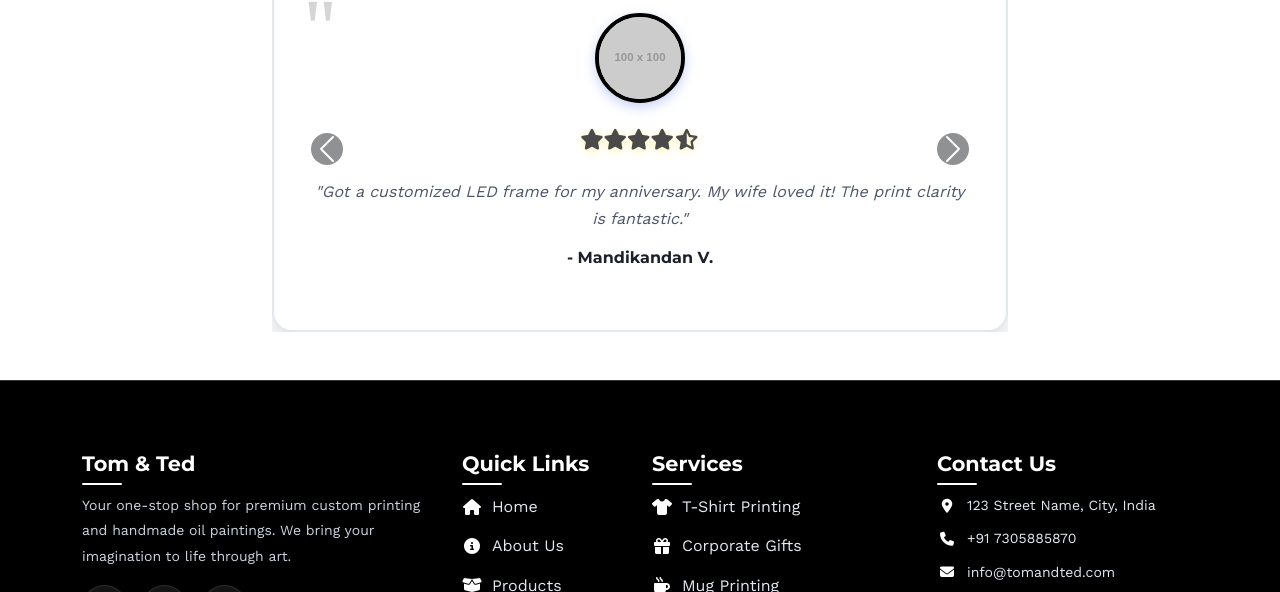
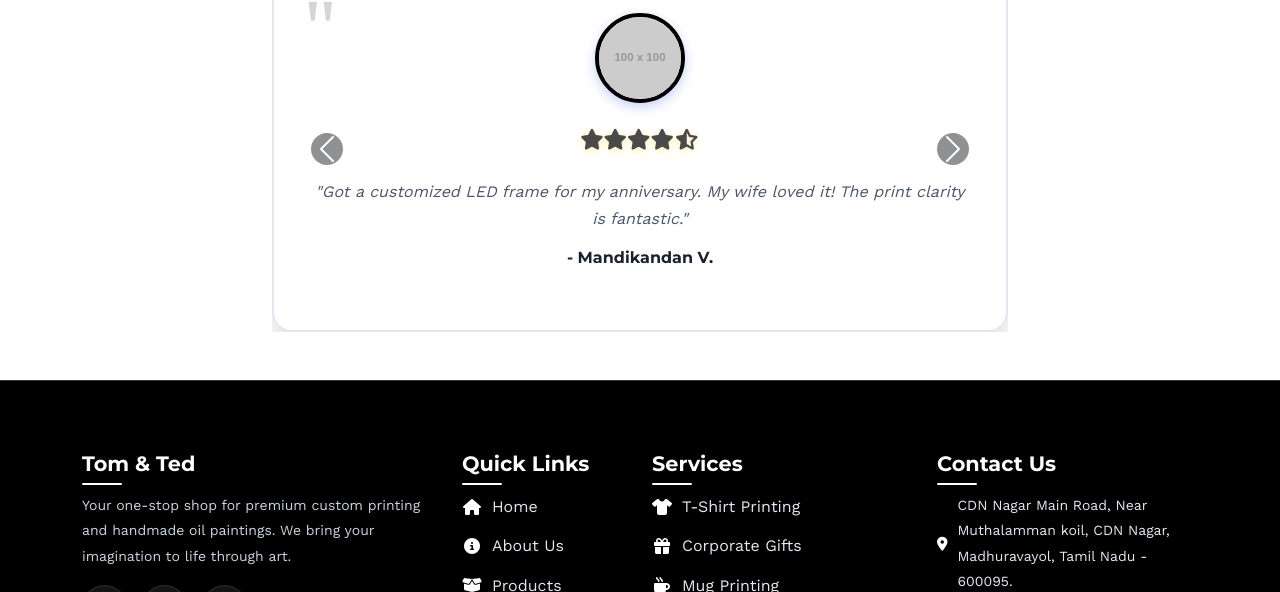
Before and after one commit to sharanboominathan/InkAura, a plain HTML site: page index.html in a window 1280 px wide. Shown: the part 2187-2779 px from the top of the page. Drawn offline with nearby package versions, Linux system fonts and the light colour scheme; placeholder pictures from the web are drawn by us.

Commit message:
Update footer.html

```diff
--- a/components/footer.html
+++ b/components/footer.html
@@ -32,12 +32,13 @@
             <div class="col-md-3">
                 <h5 class="mb-3">Contact Us</h5>
                 <ul class="list-unstyled small">
-                    <li class="mb-2"><a href="#"><i class="fas fa-map-marker-alt"></i> 123 Street Name, City,
-                            India</a></li>
-                    <li class="mb-2"><a href="tel:+917305885870"><i class="fas fa-phone"></i> +91 7305885870</a>
+                    <li class="mb-2"><a href="#"><i class="fas fa-map-marker-alt"></i> CDN Nagar Main Road, Near
+                            Muthalamman koil, CDN Nagar, Madhuravayol, Tamil Nadu - 600095.</a></li>
+                    <li class="mb-2"><a href="tel:+917305885870"><i class="fas fa-phone"></i> +91 73058 85870 / +91
+                            74491 65870</a>
                     </li>
-                    <li class="mb-2"><a href="mailto:info@tomandted.com"><i class="fas fa-envelope"></i>
-                            info@tomandted.com</a></li>
+                    <li class="mb-2"><a href="mailto:teddyart@gmail.com"><i class="fas fa-envelope"></i>
+                            teddyart@gmail.com</a></li>
                 </ul>
             </div>
         </div>
```
